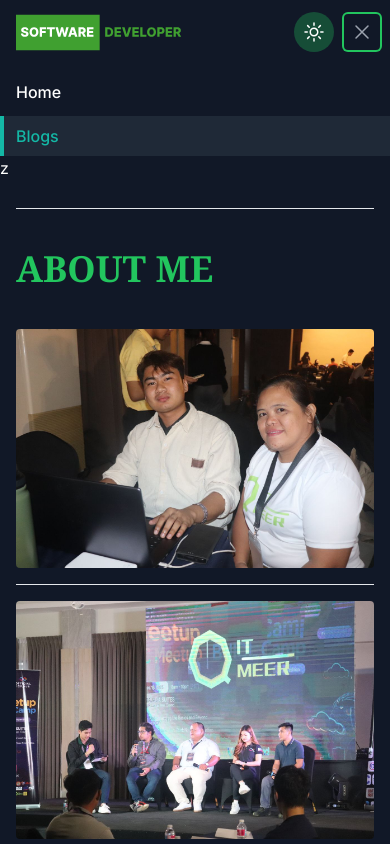
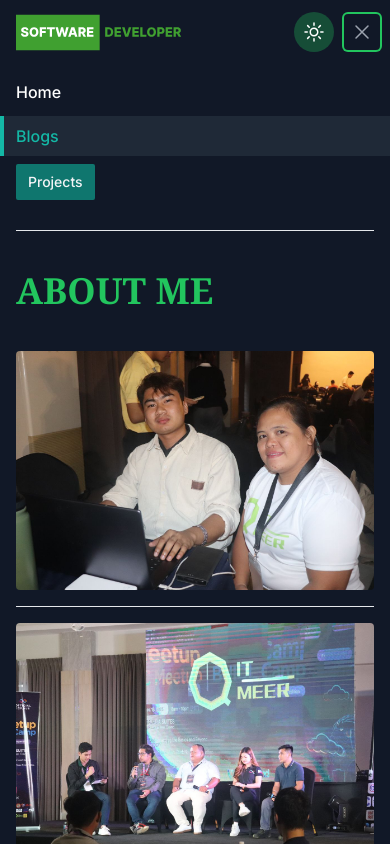
Before and after one commit to Jas-developer/JASON_DEV, a Next.js app: page /Blogs in a window 390 px wide. Both pictures are taken after a click on the button 362 px from the left and 32 px from the top of the page. Shown: the top 844 px of the page. Built offline with nearby package versions, Linux system fonts and the light colour scheme.

Commit message:
Re designed navbar

```diff
--- a/app/components/Navbar.tsx
+++ b/app/components/Navbar.tsx
@@ -140,7 +140,19 @@ export default function Navbar() {
               >
                 Blogs
               </Link>
-              z
+              <Link
+                href="/Projects"
+                prefetch
+                className={`${
+                  pathname === "/projects"
+                    ? "border-teal-500 dark:text-white h-full inline-flex items-center px-1 pt-1 border-b-2 text-sm font-medium"
+                    : "border-transparent text-gray-500 dark:text-gray-300 dark:hover:text-white inline-flex items-center px-1 pt-1 border-b-2 text-sm font-medium"
+                }`}
+              >
+                <button className="bg-teal-700 rounded-sm text-gray-100 px-3 ml-3 p-2">
+                  Projects
+                </button>
+              </Link>
             </div>
           </Disclosure.Panel>
         </>
```
